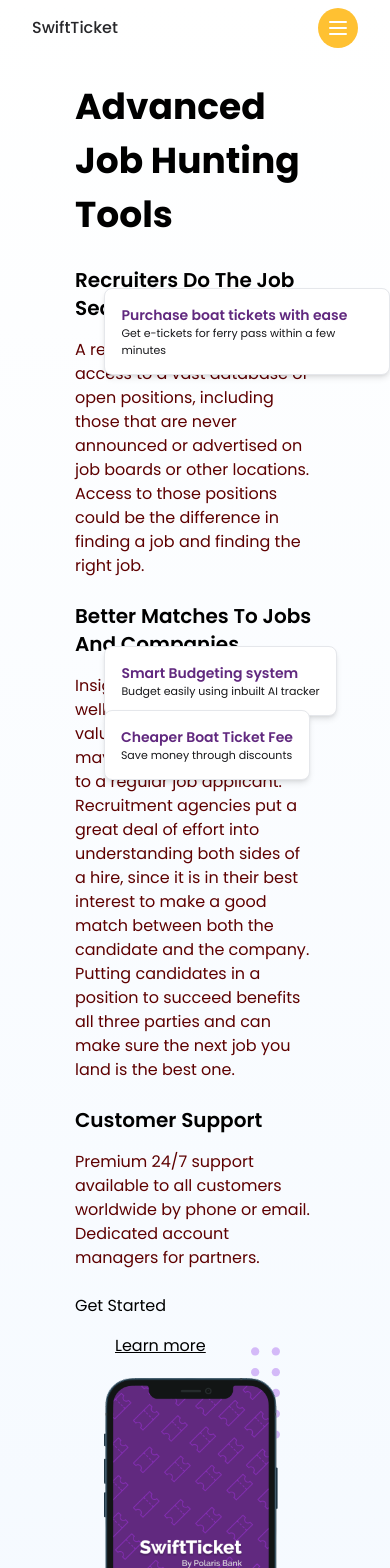
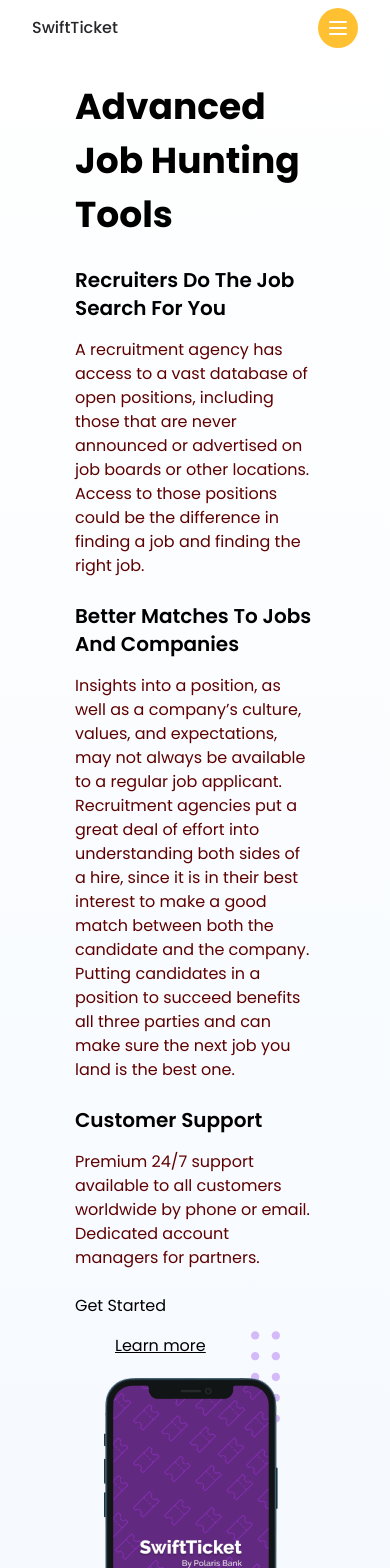
Before and after one commit to folajhimie/swift-ticket, a React (Vite) app: page /tasks in a window 390 px wide. Shown: the top 1568 px of the page. Built offline with nearby package versions, Linux system fonts and the light colour scheme.

Commit message:
working on the top bar...

```diff
--- a/src/components/Landing/TopBar.tsx
+++ b/src/components/Landing/TopBar.tsx
@@ -37,16 +37,16 @@ const TopBar = () => {
 
                         </div>
                         <div className='flex justify-center flex-row items-center'>
-                            <div className=" py-5 justify-center flex xl:relative z-10 xl:left-72 xxs:left-44 xxs:relative xl:bottom-60 w-fit xxs:bottom-40 lg:relative lg:left-72 lg:bottom-60 md:relative md:left-72 md:bottom-60 sm:relative sm:left-72 sm:bottom-60 xs:relative xs:left-72 xs:bottom-60">
+                            <div className=" py-5 justify-center flex xl:relative z-10 xl:left-72 xxs:left-44 xxs:relative xl:bottom-60 w-fit xxs:bottom-44 lg:relative lg:left-72 lg:bottom-60 md:relative md:left-72 md:bottom-60 sm:relative sm:left-72 sm:bottom-60 xs:relative xs:left-72 xs:bottom-60">
                                 <img src={dots} alt="" />
                             </div>
 
                             <div className=''>
-                                <div className='rounded-lg shadow-md border p-4 w-fit absolute top-72 z-40 bg-white'>
-                                    <div className='text-[#61297F] text-sm font-semibold'>
+                                <div className='rounded-lg shadow-md border xs:p-4 xxs:p-2 w-fit xl:absolute xl:top-72 xl:left-[45rem] lg:absolute lg:top-60 lg:left-[45rem] xxs:absolute xxs:-bottom-[54rem] xxs:left-4 z-40 bg-white xs:absolute xs:bottom-96 xs:left-4'>
+                                    <div className='text-[#61297F] xs:text-sm xxs:text-[8px] font-semibold'>
                                         Purchase boat tickets with ease
                                     </div>
-                                    <div className='text-zinc-900 text-[11px]'>
+                                    <div className='text-zinc-900 xs:text-[11px] xxs:text-[5px]'>
                                         Get e-tickets for ferry pass within a few minutes
                                     </div>
 
@@ -56,20 +56,22 @@ const TopBar = () => {
                                     <img src={iphone} alt="" />
                                 </div>
 
-                                <div className='rounded-lg shadow-md border p-4 w-fit absolute bottom-32 z-40 bg-white'>
-                                    <div className='text-[#61297F] text-sm font-semibold'>
+                                <div className='rounded-lg shadow-md border xs:p-4 xxs:p-2 w-fit xl:absolute xl:bottom-32 xl:left-[45rem] lg:absolute lg:bottom-32 lg:left-[45rem] z-40 bg-white xxs:absolute xxs:-bottom-[64rem] xxs:left-4'>
+
+                                    <div className='text-[#61297F] xs:text-sm xxs:text-[8px] font-semibold'>
                                         Smart Budgeting system
                                     </div>
-                                    <div className='text-zinc-900 text-[11px]'>
+                                    <div className='text-zinc-900 xs:text-[11px] xxs:text-[5px]'>
                                         Budget easily using inbuilt AI tracker
                                     </div>
                                 </div>
 
-                                <div className='rounded-lg shadow-md border p-4 w-fit absolute bottom-16 z-40 bg-white right-20'>
-                                    <div className='text-[#61297F] text-sm font-semibold'>
+                                <div className='rounded-lg shadow-md border xs:p-4 xxs:p-2 w-fit xl:absolute xl:bottom-16 z-40 bg-white xl:right-24 xxs:absolute xxs:-bottom-[62rem] xxs:right-[1rem]'>
+
+                                    <div className='text-[#61297F] xs:text-sm xxs:text-[8px] font-semibold'>
                                         Cheaper Boat Ticket Fee
                                     </div>
-                                    <div className='text-zinc-900 text-[11px]'>
+                                    <div className='text-zinc-900 xs:text-[11px] xxs:text-[5px]'>
                                         Save money through discounts
                                     </div>
                                 </div>
```
